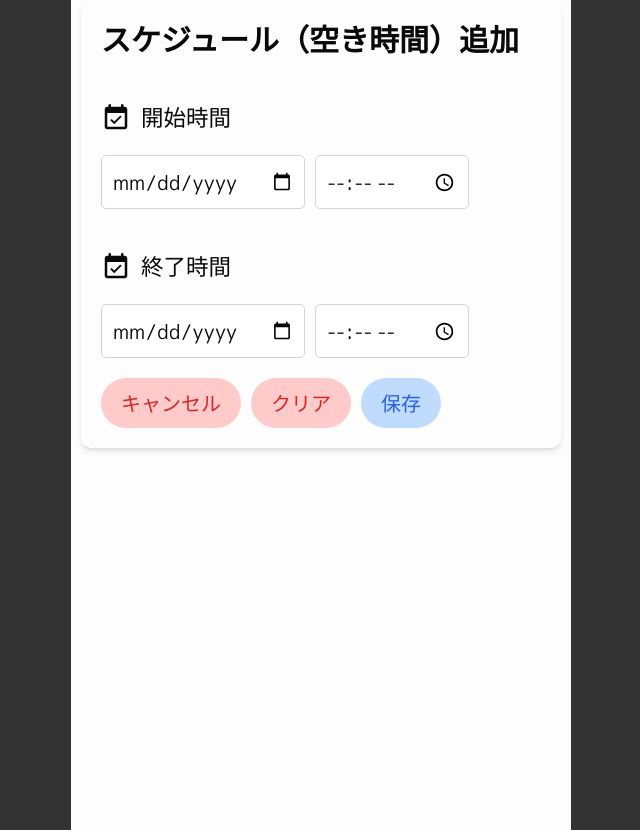
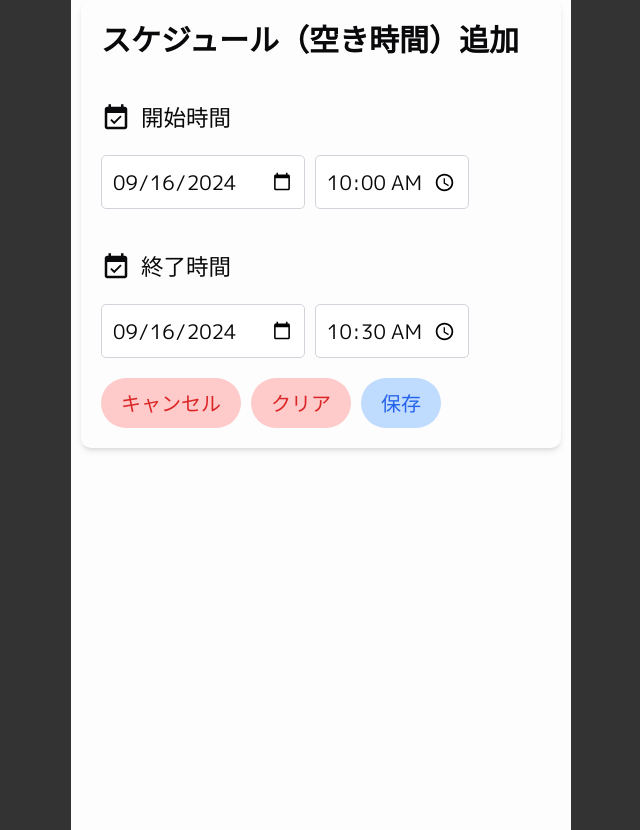
Before and after one commit to Tornado2024-AlphaC/You-DO, a Next.js app: page /add-schedule in a window 1280 px wide. Shown: the whole page, without its empty margins (319-959 px from the left). Built offline with nearby package versions, Linux system fonts and the light colour scheme.

Commit message:
fix: スケジュール追加のデフォルト値設定ミスを修正した。

```diff
--- a/src/app/add-schedule/page.tsx
+++ b/src/app/add-schedule/page.tsx
@@ -3,8 +3,11 @@
 import EventAvailableIcon from '@mui/icons-material/EventAvailable';
 import { useState } from 'react';
 
+import { format, set } from 'date-fns';
+
 import { useRouter } from 'next/navigation';
 import { useUserData } from '@/components/features/use-cookies/useUserData';
+import { get } from 'http';
 
 type Schedule = {
 	id: number;
@@ -22,16 +25,45 @@ const PostSchedule = () => {
 	const { getUserData } = useUserData();
 	const user_id = Number(getUserData().user_id);
 
+	//timestampから、時間のみを取得する関数
+	const getTime = (timestamp: string) => {
+		const date = new Date(timestamp);
+		return format(date, 'HH:mm');
+	};
+
+	//timestampから、日付のみを取得する関数
+	const getDate = (timestamp: string) => {
+		const date = new Date(timestamp);
+		return format(date, 'yyyy-MM-dd');
+	};
+
+	const now1 = new Date();
+	const now2 = new Date();
+	now1.setHours(now1.getHours() + 1); // 1時間を追加
+	now1.setMinutes(0); // 分を0にリセット
+	const startDefault = now1;
+	now2.setHours(now2.getHours() + 1); // 1時間を追加
+	now2.setMinutes(30); // 分を30にリセット
+	const endDefault = now2;
+
 	//開始時間を管理
-	const [startDate, setStartDate] = useState('');
-	const [startTime, setStartTime] = useState('');
+	const [startDate, setStartDate] = useState(
+		getDate(startDefault.toISOString())
+	);
+	const [startTime, setStartTime] = useState(
+		getTime(startDefault.toISOString())
+	);
 	//終了時間を管理
-	const [endDate, setEndDate] = useState('');
-	const [endTime, setEndTime] = useState('');
+	const [endDate, setEndDate] = useState(getDate(endDefault.toISOString()));
+	const [endTime, setEndTime] = useState(getTime(endDefault.toISOString()));
 
 	// 時間をリセットする関数
 	const handleCancel = () => {
 		router.push('/daily-schedule');
+	};
+
+	const handleClear = () => {
+		resetForm();
 	};
 
 	const save_schedule = async (
@@ -94,10 +126,18 @@ const PostSchedule = () => {
 	};
 
 	const resetForm = () => {
-		setStartDate('');
-		setStartTime('');
-		setEndDate('');
-		setEndTime('');
+		const now1 = new Date();
+		const now2 = new Date();
+		now1.setHours(now1.getHours() + 1); // 1時間を追加
+		now1.setMinutes(0); // 分を0にリセット
+		const startDefault = now1;
+		now2.setHours(now2.getHours() + 1); // 1時間を追加
+		now2.setMinutes(30); // 分を30にリセット
+		const endDefault = now2;
+		setStartDate(getDate(startDefault.toISOString()));
+		setStartTime(getTime(startDefault.toISOString()));
+		setEndDate(getDate(endDefault.toISOString()));
+		setEndTime(getTime(endDefault.toISOString()));
 	};
 
 	return (
@@ -155,7 +195,7 @@ const PostSchedule = () => {
 					キャンセル
 				</button>
 				<button
-					onClick={handleCancel}
+					onClick={handleClear}
 					className="px-4 py-2 bg-red-200 text-red-600 rounded-full"
 				>
 					クリア
```
